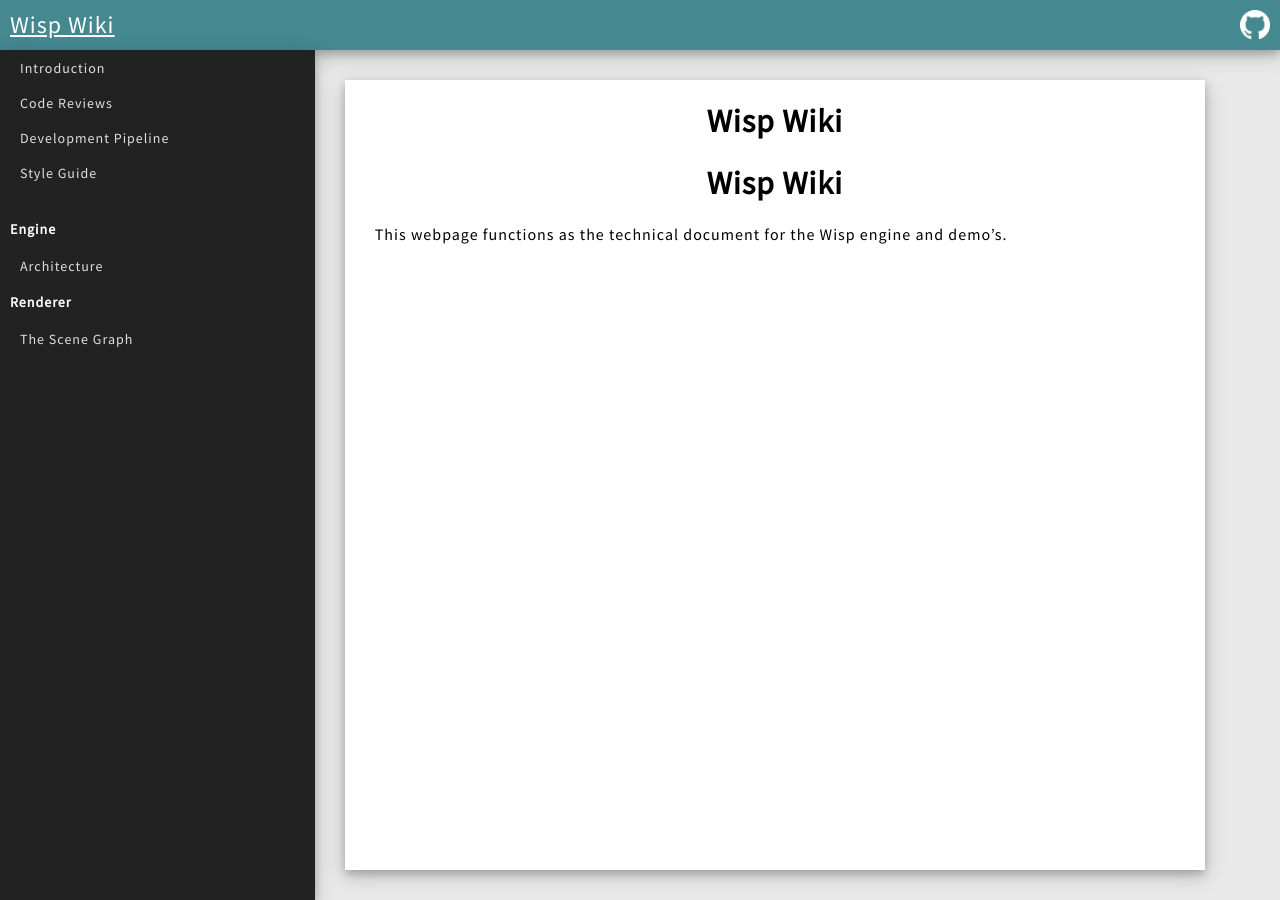
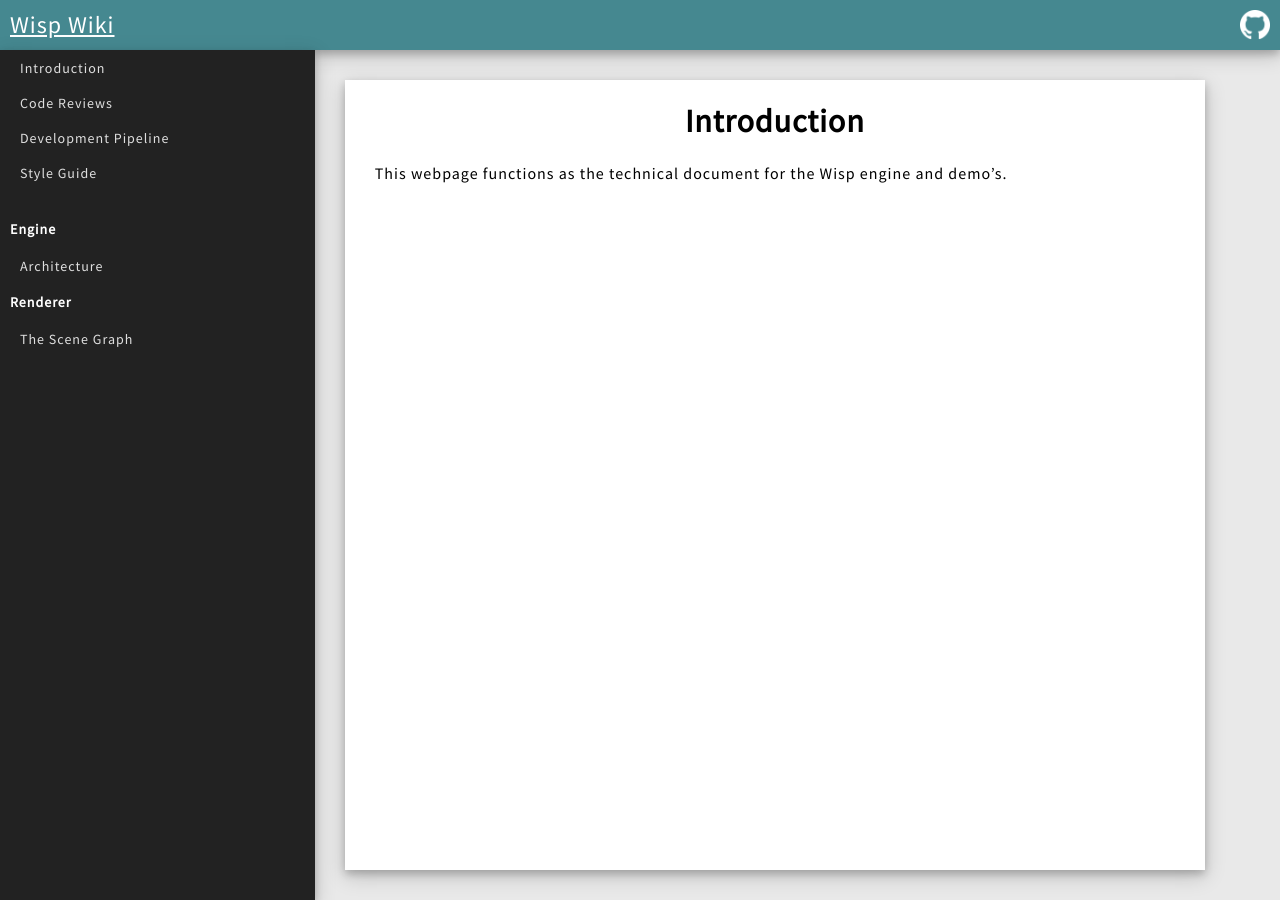
Before and after one commit to TeamWisp/TeamWisp.github.io, a Jekyll site: the page built from index.md, in a window 1280 px wide. Built offline with Jekyll 4.4.1, drawn with Linux system fonts in a browser that asks for light colours; nearby versions of some CDN libraries; our own code applies the rules of GitHub Pages for plain Markdown files.

Commit message:
Fixed some minor issues.

```diff
--- a/Gemfile
+++ b/Gemfile
@@ -8,7 +8,7 @@ source "https://rubygems.org"
 #
 # This will help ensure the proper Jekyll version is running.
 # Happy Jekylling!
-gem "jekyll", "~> 3.8.4"
+#gem "jekyll", "~> 3.8.4"
 
 # This is the default theme for new Jekyll sites. You may change this to anything you like.
 gem "minima", "~> 2.0"
--- a/index.md
+++ b/index.md
@@ -1,7 +1,6 @@
 ---
+title: Introduction
 layout: home
 ---
 
-# Wisp Wiki
-
 This webpage functions as the technical document for the Wisp engine and demo's.
```
Also changed, not shown: Gemfile.lock, 2 other files.
